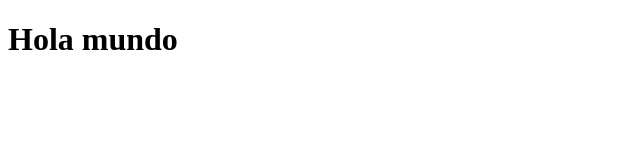
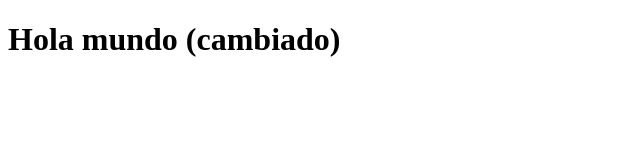
Before and after one commit to pablotoledogithub/vercel-public-directory, a plain HTML site: page public/index.html in a window 1280 px wide. Shown: the whole page, without its empty margins (0-640 px from the left). Drawn offline with Linux system fonts and the light colour scheme.

Commit message:
segundo commit

```diff
--- a/public/index.html
+++ b/public/index.html
@@ -7,6 +7,6 @@
     <script src="./index.js"></script>
   </head>
   <body>
-    <h1>Hola mundo</h1>
+    <h1>Hola mundo (cambiado)</h1>
   </body>
 </html>
```
